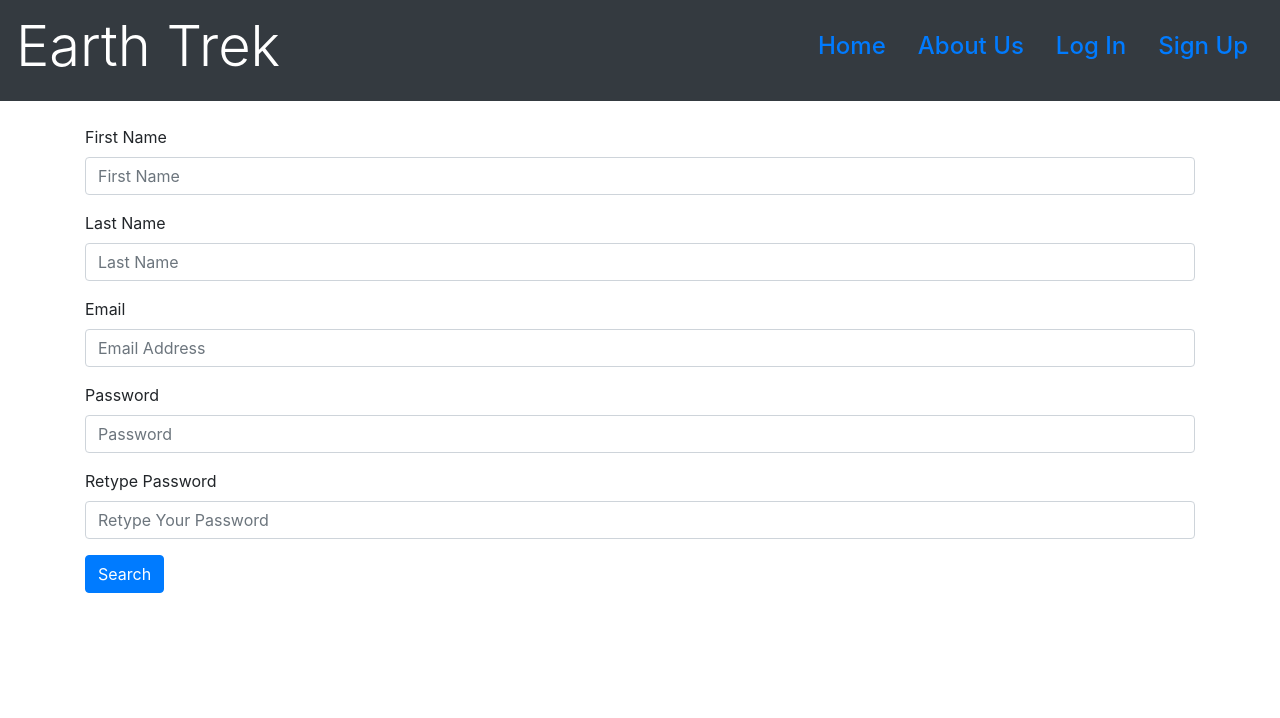
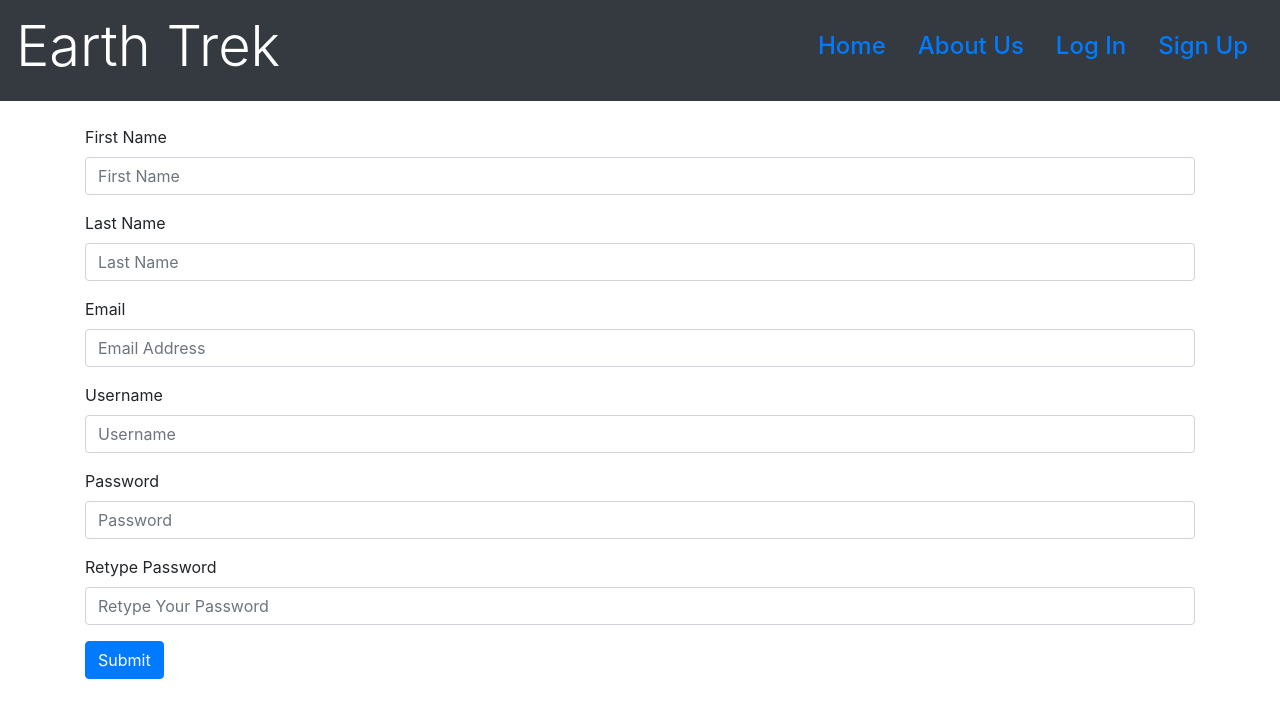
Before and after one commit to ChrisBoyce886/Project3, a React (Create React App) app in the folder client/: page /SignUp in a window 1280 px wide. Shown: the top 718 px of the page. Built offline with nearby package versions, Linux system fonts and the light colour scheme.

Commit message:
change name of Submit Btn to Submit, add Username

```diff
--- a/client/src/components/SubmitBtn/SubmitBtn.jsx
+++ b/client/src/components/SubmitBtn/SubmitBtn.jsx
@@ -3,7 +3,7 @@
 const SubmitBtn = (props) => {
     return (
         <div>
-            <button className="btn btn-primary" onClick={props.onClick}>Search</button>
+            <button className="btn btn-primary" onClick={props.onClick}>Submit</button>
         </div>
     )
 }
--- a/client/src/components/pages/SignUp.jsx
+++ b/client/src/components/pages/SignUp.jsx
@@ -8,6 +8,7 @@
 		firstname: '',
 		lastname: '',
 		email: '',
+		username: '',
 		password: '',
 		retypedpassword: ''
 	};
@@ -70,6 +71,17 @@
 					/>
 				</div>
 				<div className="form-group">
+					<label htmlFor="Username">Username</label>
+					<input
+						type="username"
+						className="form-control"
+						name="username"
+						value={this.state.username}
+						onChange={this.handleInputChange}
+						placeholder="Username"
+					/>
+				</div>
+				<div className="form-group">
 					<label htmlFor="Password">Password</label>
 					<input
 						type="password"
@@ -91,7 +103,7 @@
 						placeholder="Retype Your Password"
 					/>
 				</div>
-				<SubmitBtn type="success" onClick={this.handleSubmit}/>
+				<SubmitBtn type="success" onClick={this.handleSubmit} />
 			</form>
 		);
 	}
```
Also changed, not shown: 1 other file (tests, documents, lock files or other folders).
